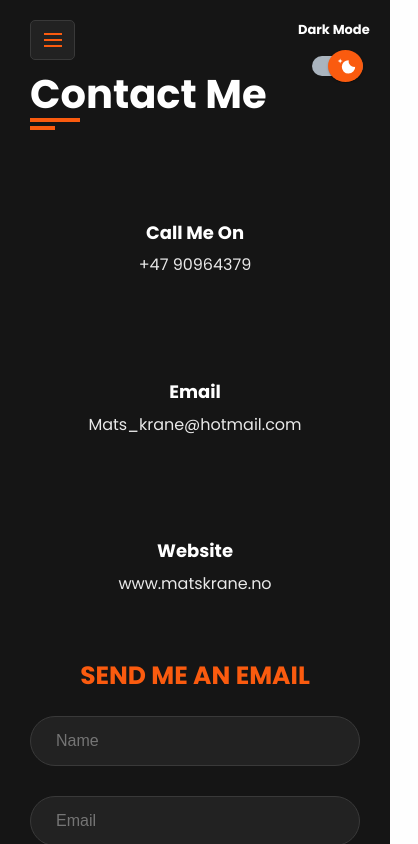
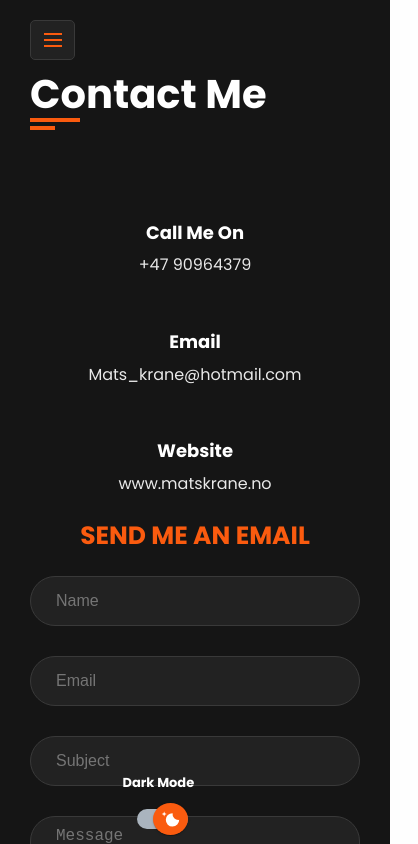
Before and after one commit to Matskrane/my-portfolio, a React (Create React App) app: page /contact in a window 390 px wide. Shown: the whole page, 418 px wide, since content can reach past the window. Built offline with nearby package versions, Linux system fonts and the light colour scheme.

Commit message:
fukcfest

```diff
--- a/src/styles/components/_contact.scss
+++ b/src/styles/components/_contact.scss
@@ -5,6 +5,7 @@
     color: $skin-color;
     text-align: center;
     font-size: 25px;
+    margin-top: 10px;
     margin-bottom: 20px;
 }
 .contact-sub-title {
--- a/src/styles/styles.css
+++ b/src/styles/styles.css
@@ -628,6 +628,7 @@ h3.my-profession {
   color: #ec1839;
   text-align: center;
   font-size: 25px;
+  margin-top: 10px;
   margin-bottom: 20px;
 }
 
@@ -784,27 +785,6 @@ img {
   padding-bottom: 70px;
 }
 
-.section-title h2::before {
-  content: "";
-  height: 4px;
-  width: 50px;
-  background-color: #ec1839;
-  position: absolute;
-  top: 100%;
-  left: 0;
-}
-
-.section-title h2::after {
-  content: "";
-  height: 4px;
-  width: 25px;
-  background-color: #ec1839;
-  position: absolute;
-  top: 100%;
-  left: 0;
-  margin-top: 8px;
-}
-
 .switch {
   margin-left: 90%;
   display: flex;
@@ -897,6 +877,13 @@ img {
   .home .home-img {
     display: none;
   }
+
+  .switch {
+    margin-left: 0;
+    position: absolute;
+    bottom: 0;
+    width: 100%;
+  }
 }
 @media (max-width: 767px) {
   .contact .contact-form .col-6,
@@ -910,4 +897,8 @@ img {
     flex: 0 0 100%;
     max-width: 100%;
   }
+
+  .contact .contact-info-item {
+    margin-bottom: 10px;
+  }
 }/*# sourceMappingURL=styles.css.map */
--- a/src/styles/styles.scss
+++ b/src/styles/styles.scss
@@ -58,27 +58,7 @@ img {
     padding-bottom: 70px;
 }
 
-.section-title h2::before
-{
-    content: '';
-    height: 4px;
-    width: 50px;
-    background-color: $skin-color;
-    position: absolute;
-    top: 100%;
-    left: 0;
-}
-.section-title h2::after
-{
-    content: '';
-    height: 4px;
-    width: 25px;
-    background-color: $skin-color;
-    position: absolute;
-    top: 100%;
-    left: 0;
-    margin-top: 8px;
-}
+
 
 // Switcher
 
@@ -176,6 +156,12 @@ img {
     .home .home-img {
         display: none;
     }
+    .switch {
+        margin-left: 0;
+        position: absolute;
+        bottom: 0;
+        width: 100%;
+    }
 }
 @media(max-width:767px) {
     .contact .contact-form .col-6,
@@ -189,4 +175,7 @@ img {
         flex: 0 0 100%;
         max-width: 100%;
     }
+    .contact .contact-info-item {
+        margin-bottom:  10px;
+    }
 }
```
Also changed, not shown: 1 other file (tests, documents, lock files or other folders).
